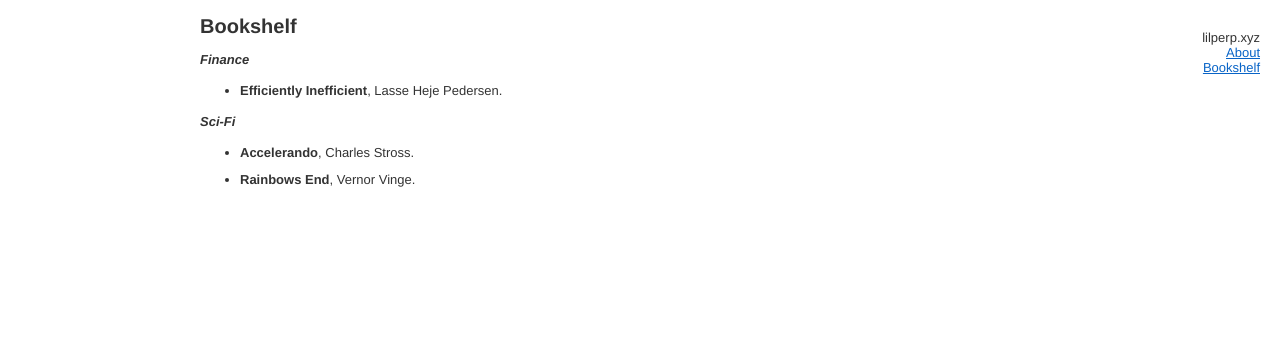
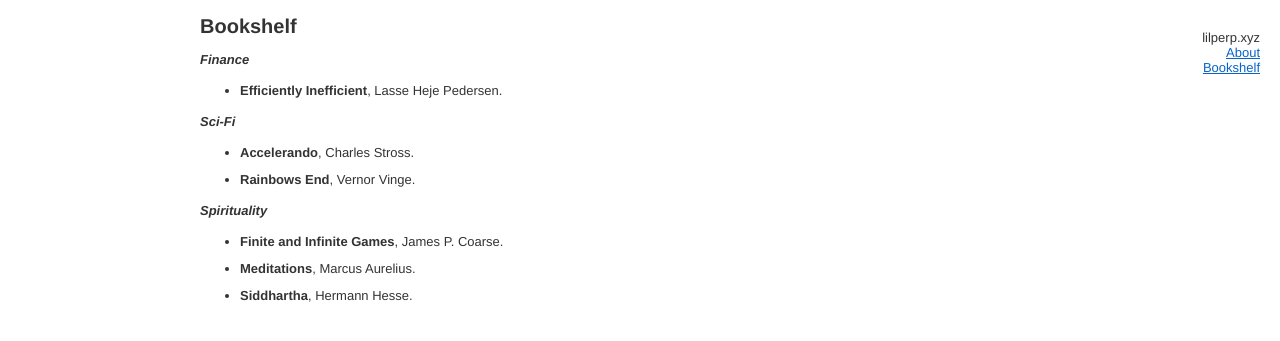
Before and after one commit to lilperp/lilperpxyz, a Jekyll site: the page built from bookshelf.md, in a window 1280 px wide. Shown: the top 341 px of the page. Built offline with Jekyll 4.4.1, drawn with Linux system fonts in a browser that asks for light colours.

Commit message:
fix twitter and add some spiritual books

```diff
--- a/_includes/bookshelf-content.md
+++ b/_includes/bookshelf-content.md
@@ -6,3 +6,9 @@
 
 - **Accelerando**, Charles Stross.
 - **Rainbows End**, Vernor Vinge.
+
+***Spirituality***
+
+- **Finite and Infinite Games**, James P. Coarse.
+- **Meditations**, Marcus Aurelius.
+- **Siddhartha**, Hermann Hesse.
```
Also changed, not shown: _includes/about-content.md (+1 -1 lines).
